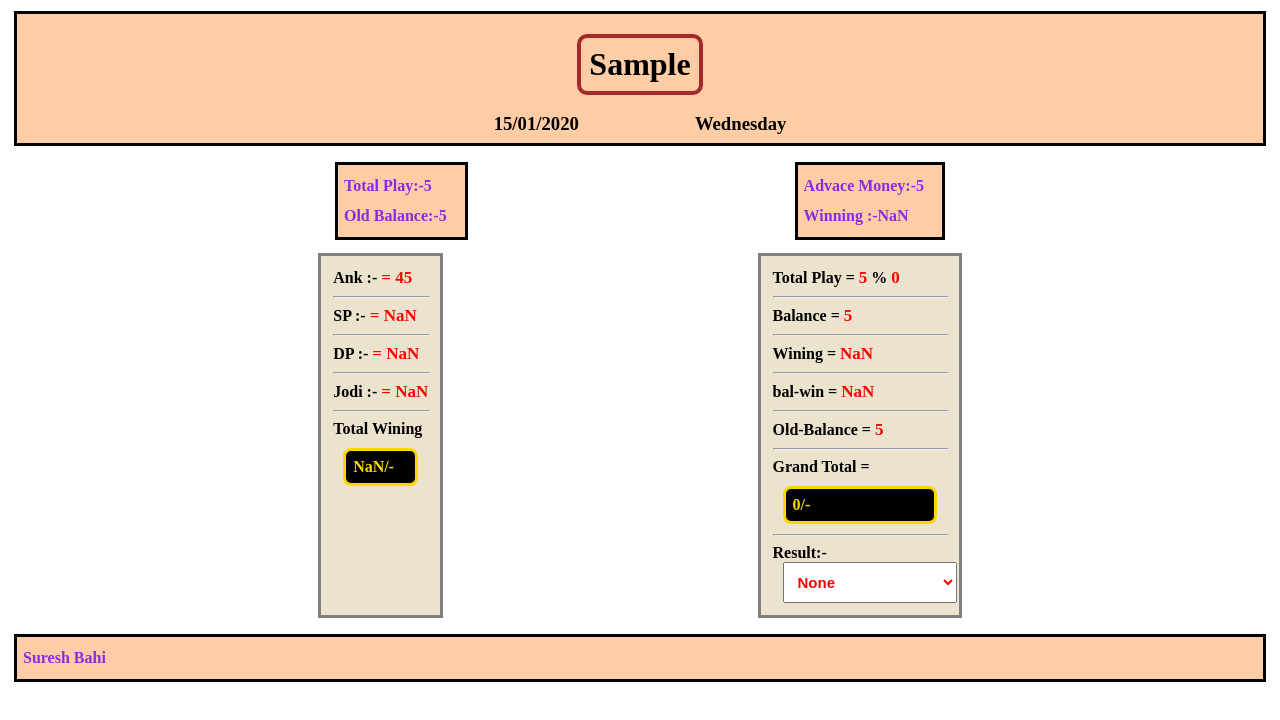
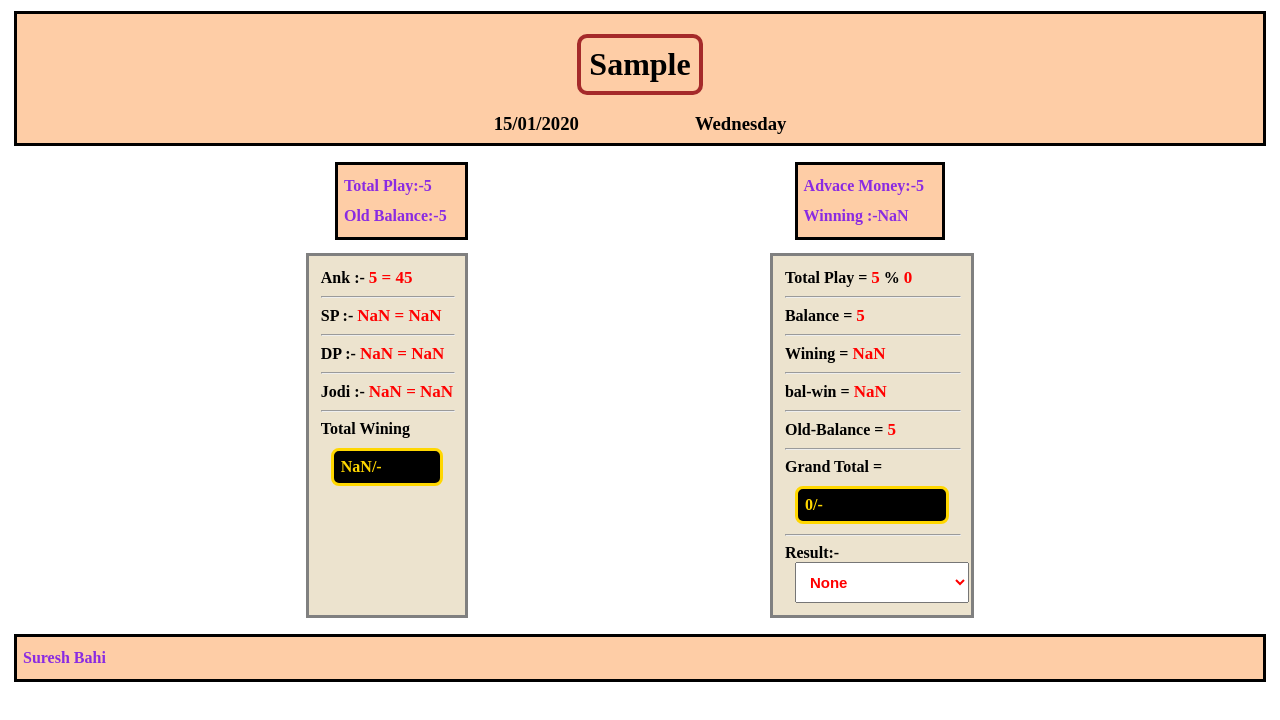
Before and after one commit to organicboi/newFormSlip_3.0_ReactJS, a React (Vite) app: page / in a window 1280 px wide. Both pictures are taken after typing "Sample", "2020-01-15", "5", "5", "5", "5" into the empty fields and a click on the button "Submit". Shown: the top 720 px of the page. Built offline with nearby package versions, Linux system fonts and the light colour scheme.

Commit message:
add ank,sp,dp,jodi palyvalue in resultpage

```diff
--- a/package.json
+++ b/package.json
@@ -10,9 +10,11 @@
     "preview": "vite preview"
   },
   "dependencies": {
+    "-": "^0.0.1",
     "react": "^18.2.0",
     "react-dom": "^18.2.0",
-    "react-router-dom": "^6.18.0"
+    "react-router-dom": "^6.18.0",
+    "vercel": "^32.5.3"
   },
   "devDependencies": {
     "@types/react": "^18.2.15",
--- a/src/pages/ResultPage.jsx
+++ b/src/pages/ResultPage.jsx
@@ -194,20 +194,24 @@ function ResultPage() {
         <div className="section_2 box">
           <label htmlFor="Ank">Ank :- </label>
           {/* <input type="number" onChange={(e) => setAnkValue(e.target.value)} /> */}
+          <span>{ankValue}</span>
           <span> = {ankTotal}</span>
 
           <hr />
           <label htmlFor="SP">SP :- </label>
           {/* <input type="number" onChange={(e) => setspValue(e.target.value)} /> */}
+          <span> {spValue}</span>
           <span> = {spTotal}</span>
           <hr />
 
           <label htmlFor="DP">DP :- </label>
           {/* <input type="number" onChange={(e) => setdpValue(e.target.value)} /> */}
+          <span>{dpValue}</span>
           <span> = {dpTotal}</span>
           <hr />
           <label htmlFor="Jodi">Jodi :- </label>
           {/* <input type="number" onChange={(e) => setjodiValue(e.target.value)} /> */}
+          <span>{jodiValue}</span>
           <span> = {jodiTotal}</span>
           <hr />
           <label htmlFor="GrandTotal">Total Wining </label>
```
Also changed, not shown: 1 other file (tests, documents, lock files or other folders).
